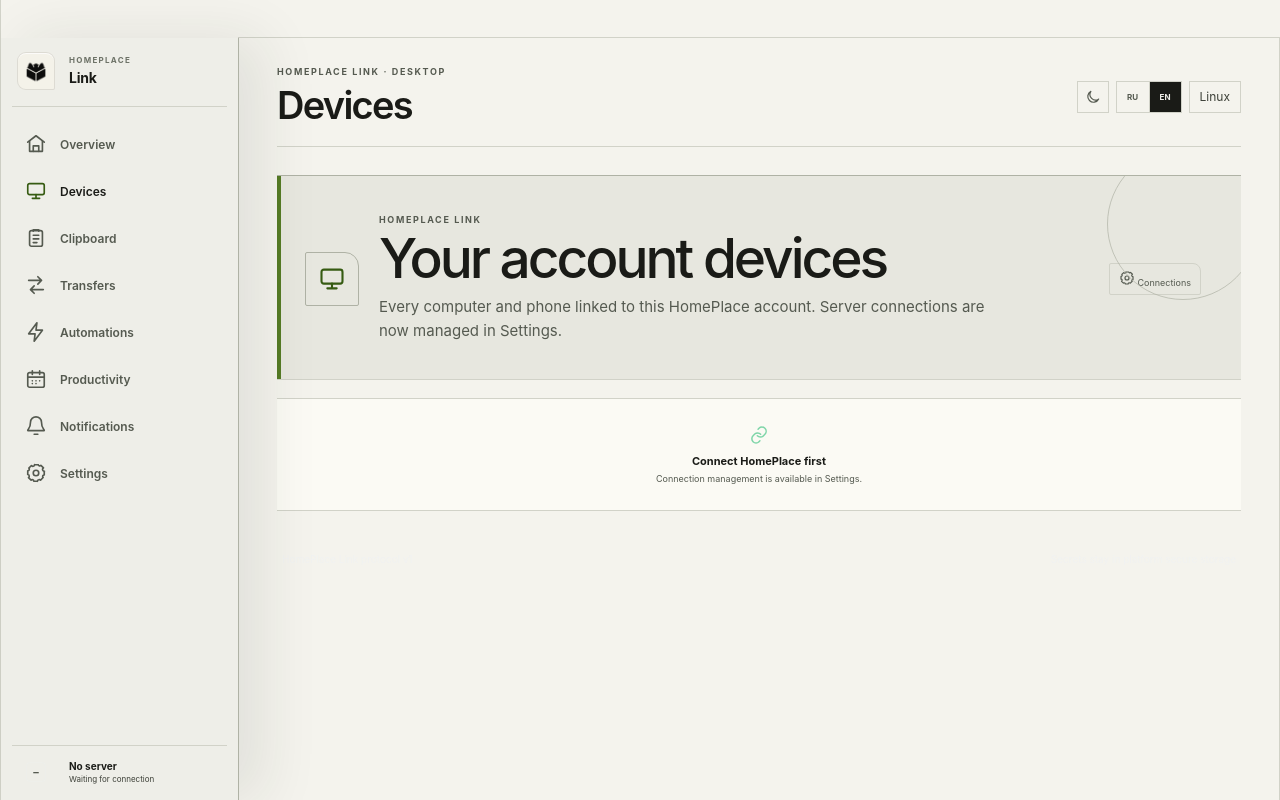
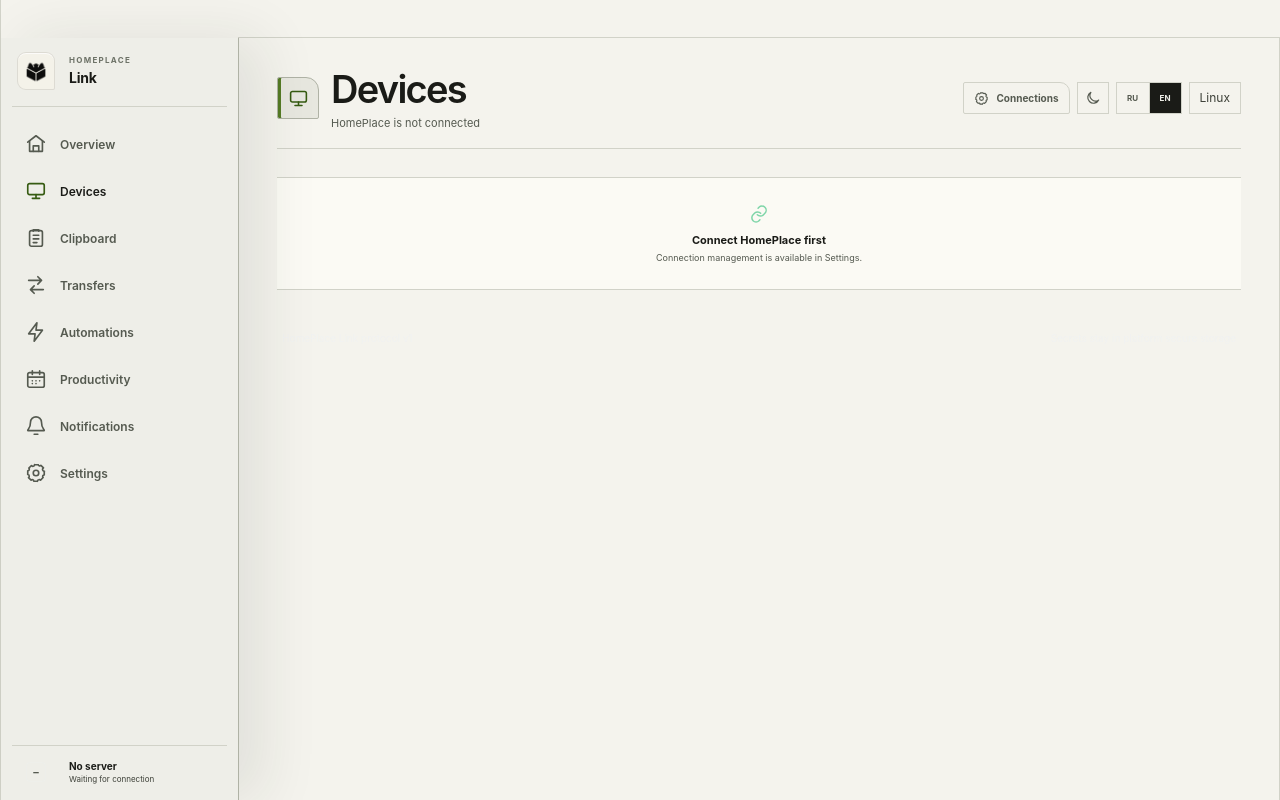
Before and after one commit to Places-Team/HomePlace-Desktop, a React (Vite) app: page / in a window 1280 px wide. Both pictures are taken after a click on the button "Devices". Built offline with nearby package versions, Linux system fonts and the light colour scheme.

Commit message:
Condense device page header

```diff
--- a/src/App.tsx
+++ b/src/App.tsx
@@ -209,6 +209,20 @@
   return typeof error === "string" && error.trim()
     ? error
     : "The HomePlace request could not be completed.";
+}
+
+function deviceCountLabel(count: number, language: Language): string {
+  if (language === "en") return `${count} ${count === 1 ? "device" : "devices"}`;
+  const remainder100 = count % 100;
+  const remainder10 = count % 10;
+  const noun = remainder100 >= 11 && remainder100 <= 14
+    ? "устройств"
+    : remainder10 === 1
+      ? "устройство"
+      : remainder10 >= 2 && remainder10 <= 4
+        ? "устройства"
+        : "устройств";
+  return `${count} ${noun}`;
 }
 
 function newTransferId(): string {
@@ -1553,11 +1567,36 @@
       <div className="app-content">
 
       <header className="titlebar" data-tauri-drag-region>
-        <div>
-          <p className="eyebrow">HomePlace Link · Desktop</p>
-          <h1>{ui.nav[activeSection]}</h1>
+        <div className="titlebar-heading">
+          <span className="titlebar-section-icon" aria-hidden>
+            <Icon name={navigation.find((item) => item.id === activeSection)?.icon ?? "home"} size={21} />
+          </span>
+          <div>
+            <h1>{ui.nav[activeSection]}</h1>
+            {activeSection === "devices" && (
+              <p className="titlebar-subtitle">
+                {!activeServerId
+                  ? (language === "ru" ? "HomePlace не подключён" : "HomePlace is not connected")
+                  : !accountDevicesLoaded
+                    ? (language === "ru" ? "Загружаем устройства…" : "Loading devices…")
+                    : accountDevicesError
+                      ? (language === "ru" ? "Устройства временно недоступны" : "Devices are temporarily unavailable")
+                      : `${deviceCountLabel(accountDevices.length, language)} · ${accountDevices.filter((item) => item.online).length} ${language === "ru" ? "в сети" : "online"}`}
+              </p>
+            )}
+          </div>
         </div>
         <div className="titlebar-actions">
+          {activeSection === "devices" && (
+            <button
+              type="button"
+              className="titlebar-context-action"
+              onClick={() => setActiveSection("settings")}
+            >
+              <Icon name="settings" size={15} />
+              <span>{language === "ru" ? "Подключения" : "Connections"}</span>
+            </button>
+          )}
           <button
             type="button"
             className="theme-toggle"
@@ -1577,18 +1616,6 @@
 
       {activeSection === "devices" && (
         <section className="section-stack account-devices-page" aria-label={ui.nav.devices}>
-          <article className="glass-card feature-hero compact device-network-hero">
-            <div className="feature-icon"><Icon name="devices" size={28} /></div>
-            <div>
-              <p className="eyebrow">HomePlace Link</p>
-              <h2>{language === "ru" ? "Устройства вашего аккаунта" : "Your account devices"}</h2>
-              <p className="lead">{language === "ru" ? "Все компьютеры и телефоны, связанные с текущим аккаунтом HomePlace. Подключение серверов теперь находится в настройках." : "Every computer and phone linked to this HomePlace account. Server connections are now managed in Settings."}</p>
-            </div>
-            <button type="button" className="subtle-action" onClick={() => setActiveSection("settings")}>
-              <Icon name="settings" size={16} /> {language === "ru" ? "Подключения" : "Connections"}
-            </button>
-          </article>
-
           {!activeServerId ? (
             <div className="glass-card empty-state"><span><Icon name="link" size={20} /></span><b>{language === "ru" ? "Сначала подключите HomePlace" : "Connect HomePlace first"}</b><p>{language === "ru" ? "Управление подключением находится в настройках." : "Connection management is available in Settings."}</p></div>
           ) : !accountDevicesLoaded ? (
--- a/src/styles/design.css
+++ b/src/styles/design.css
@@ -503,11 +503,60 @@
 }
 
 .app-content .titlebar h1 {
-  margin-top: 5px;
+  margin: 0;
   color: var(--text);
   font-size: clamp(25px, 3vw, 38px);
   font-weight: 560;
   letter-spacing: -0.045em;
+}
+
+.titlebar-heading {
+  display: flex;
+  min-width: 0;
+  align-items: center;
+  gap: 12px;
+}
+
+.titlebar-section-icon {
+  display: grid;
+  flex: 0 0 42px;
+  width: 42px;
+  height: 42px;
+  place-items: center;
+  border: 1px solid var(--line-strong);
+  border-radius: 2px 13px 2px 2px;
+  background: var(--panel-soft);
+  color: var(--accent-strong);
+  box-shadow: inset 3px 0 var(--accent);
+}
+
+.titlebar-heading > div { min-width: 0; }
+
+.titlebar-subtitle {
+  margin: 4px 0 0;
+  color: var(--muted);
+  font-size: 11px;
+  line-height: 1.3;
+}
+
+.titlebar-context-action {
+  display: inline-flex;
+  min-height: 32px;
+  align-items: center;
+  gap: 7px;
+  border: 1px solid var(--line);
+  border-radius: 2px 10px 2px 2px;
+  background: transparent;
+  padding: 0 10px;
+  color: var(--muted);
+  font-size: 10px;
+  font-weight: 650;
+}
+
+.titlebar-context-action:hover {
+  border-color: var(--line-strong);
+  background: var(--panel-soft);
+  color: var(--text);
 }
 
 .eyebrow {
@@ -1167,12 +1216,15 @@
   .capability-grid article:last-child,
   .productivity-features article:last-child { border-bottom: 0; }
   .titlebar-actions .platform-pill { display: none; }
+  .titlebar-context-action span { display: none; }
+  .titlebar-context-action { width: 32px; justify-content: center; padding: 0; }
 }
 
 @media (max-width: 560px) {
   .theme-choices { grid-template-columns: 1fr; }
   .theme-future { grid-column: auto; }
   .titlebar-actions { align-items: flex-end; flex-direction: column-reverse; }
+  .titlebar-section-icon { flex-basis: 36px; width: 36px; height: 36px; }
 }
 
 html[data-theme="light"] {
```
